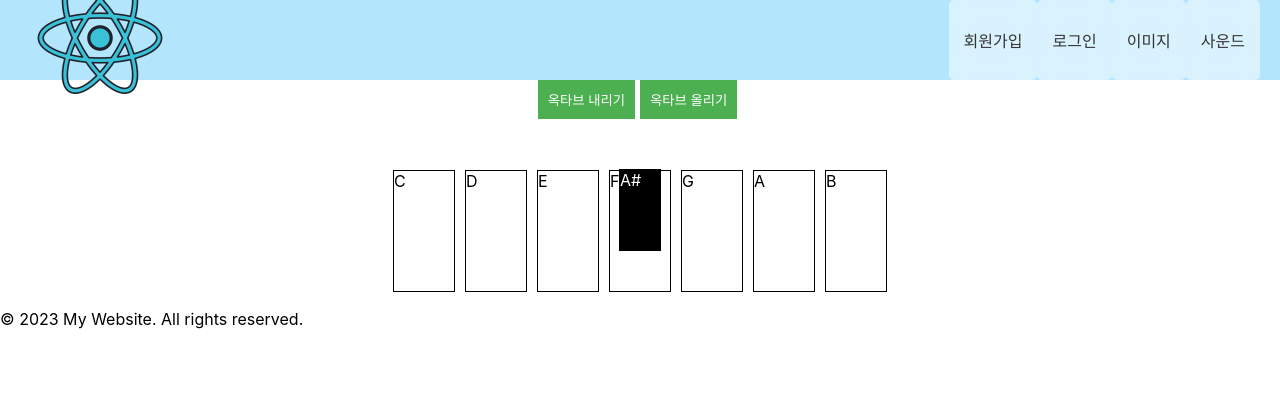
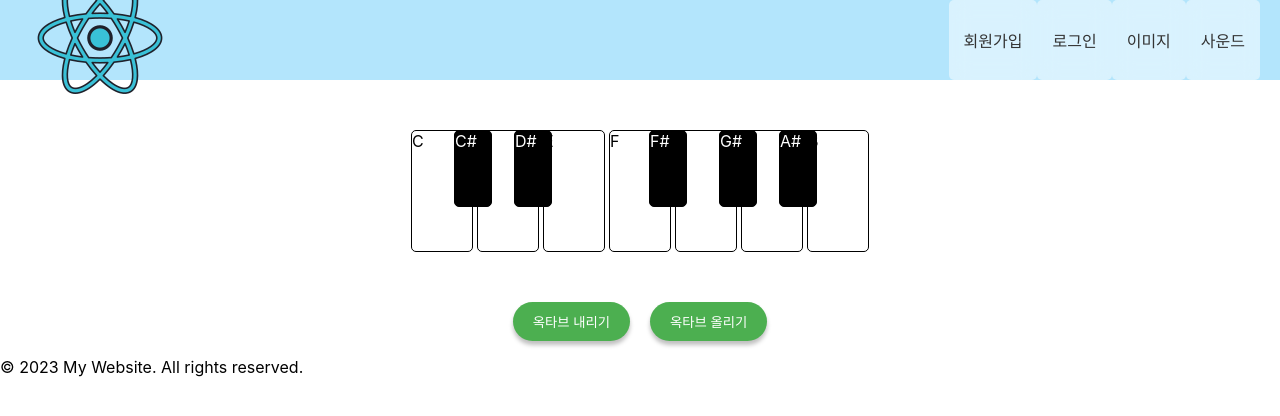
Before and after one commit to Heonamkyu93/refore-front, a React (Create React App) app: page /sound in a window 1280 px wide. Shown: the top 416 px of the page. Built offline with nearby package versions, Linux system fonts and the light colour scheme; no server answers.

Commit message:
오실레이터 음 출력스타일 수정,css수정

```diff
--- a/src/component/sound/Sound.js
+++ b/src/component/sound/Sound.js
@@ -2,36 +2,43 @@ import React, { useRef, useEffect, useState } from 'react';
 import styles from './Sound.module.css'; // CSS 모듈 경로 확인 필요
 
 const Sound = () => {
-    const audioCtx = useRef(null);
+    const audioCtx = useRef(new (window.AudioContext || window.webkitAudioContext)());
     const [octave, setOctave] = useState(4); // 현재 옥타브 상태
     const activeOscillators = useRef({});
-    useEffect(() => {
-        audioCtx.current = new (window.AudioContext || window.webkitAudioContext)();
-    }, []);
 
     const playNote = (frequency, note) => {
         if (!audioCtx.current) return;
 
         if (activeOscillators.current[note]) {
             activeOscillators.current[note].stop();
+            delete activeOscillators.current[note];
         }
 
         const oscillator = audioCtx.current.createOscillator();
         oscillator.frequency.setValueAtTime(frequency * Math.pow(2, octave - 4), audioCtx.current.currentTime);
         oscillator.type = 'sine';
         oscillator.connect(audioCtx.current.destination);
+
         oscillator.start();
-        oscillator.stop(audioCtx.current.currentTime + 1);
-
         activeOscillators.current[note] = oscillator;
+        oscillator.onended = () => {
+            delete activeOscillators.current[note];
+        };
     };
 
-    // 옥타브 변경 함수
+
+
+    const stopNote = (note) => {
+        if (activeOscillators.current[note]) {
+            activeOscillators.current[note].stop();
+            delete activeOscillators.current[note];
+        }
+    };
+
     const changeOctave = (amount) => {
         setOctave(octave + amount);
     };
 
-    // 기본 노트 정보
     const notes = [
         { note: 'C', frequency: 261.63, color: 'white' },
         { note: 'C#', frequency: 277.18, color: 'black' },
@@ -48,19 +55,21 @@ const Sound = () => {
     ];
 
     return (
-        <div>
-            <div className={styles.controls}>
-                <button onClick={() => changeOctave(-1)}>옥타브 내리기</button>
-                <button onClick={() => changeOctave(1)}>옥타브 올리기</button>
-            </div>
+        <div className={styles.pianoContainer}>
             <div className={styles.piano}>
                 {notes.map(({ note, frequency, color }) => (
                     <div key={note}
                         className={`${styles.key} ${color === 'black' ? styles.blackKey : styles.whiteKey}`}
-                        onClick={() => playNote(frequency)}>
+                        onMouseDown={() => playNote(frequency, note)}
+                        onMouseUp={() => stopNote(note)}
+                        onMouseLeave={() => stopNote(note)}>
                         {note}
                     </div>
                 ))}
+            </div>
+            <div className={styles.controls}>
+                <button className={styles.button} onClick={() => changeOctave(-1)}>옥타브 내리기</button>
+                <button className={styles.button} onClick={() => changeOctave(1)}>옥타브 올리기</button>
             </div>
         </div>
     );
--- a/src/component/sound/Sound.module.css
+++ b/src/component/sound/Sound.module.css
@@ -1,55 +1,83 @@
 
-
-  .controls {
-    text-align: center;
-    margin-bottom: 20px;
+  .key {
+    border: 1px solid #000;
+    border-radius: 5px; /* 모서리 둥글게 */
+    margin: 1px; /* 건반 간 간격 */
+    cursor: pointer; /* 클릭 가능한 요소 표시 */
+    user-select: none; /* 텍스트 선택 방지 */
+    transition: background-color 0.3s, transform 0.1s; /* 인터랙션 효과 */
   }
 
   .piano {
     display: flex;
     justify-content: center;
-    position: relative;
-    margin: auto;
-    margin-top: 50px;
+    align-items: center;
+    margin: 50px auto; /* 화면 중앙 정렬 */
+    position: relative; /* 검은 건반 위치 조정을 위한 상대 위치 설정 */
+    width: fit-content; /* 건반들이 차지하는 만큼의 너비 */
   }
 
-  .key {
-    position: relative;
-    height: 120px;
-    width: 60px; /* 하얀 건반 너비 */
-    margin: 1px 5px; /* 건반 간 간격 */
+  .whiteKey {
     background-color: #fff;
     border: 1px solid #000;
-    cursor: pointer;
+    height: 120px;
+    width: 60px; /* 하얀 건반의 너비 */
+    position: relative; /* 상대 위치 */
+    margin: 0 2px; /* 건반 간격 */
+    z-index: 1;
   }
 
   .blackKey {
-    position: absolute;
-    width: 40px; /* 검은 건반 너비 */
-    height: 80px; /* 검은 건반 높이 */
     background-color: #000;
     color: #fff;
+    height: 75px; /* 검은 건반의 높이, 하얀 건반보다 짧게 */
+    width: 36px; /* 검은 건반의 너비 */
+    position: absolute; /* 절대 위치 */
     margin: 0;
     top: 0;
-    left: 50%; /* 기본 위치를 하얀 건반의 중앙으로 설정 */
-    transform: translateX(-50%); /* X축 기준으로 -50% 이동하여 중앙 정렬 */
     z-index: 2;
   }
 
-  .whiteKey {
-    z-index: 1;
-    background-color: #fff;
+  /* 검은 건반 위치 조정 */
+.blackKey:nth-child(2) { left: 45px; } /* C와 D 사이 */
+.blackKey:nth-child(4) { left: 105px; } /* D와 E 사이 */
+.blackKey:nth-child(7) { left: 240px; } /* F와 G 사이, 조정된 값 */
+.blackKey:nth-child(9) { left: 310px; } /* G와 A 사이, 조정된 값 */
+.blackKey:nth-child(11) { left: 370px; } /* A와 B 사이, 조정된 값 */
+
+
+  .key:active {
+    transform: scale(0.98); /* 클릭 시 약간 축소 */
+    background-color: #ddd; /* 클릭 시 배경색 변경 */
   }
 
-  .controls button {
-    padding: 10px;
-    margin-right: 5px;
-    background-color: #4CAF50;
-    color: white;
-    border: none;
-    cursor: pointer;
+  .blackKey:active {
+    background-color: #444; /* 클릭 시 검은 건반 배경색 변경 */
+  }
+  .controls {
+    display: flex;
+    justify-content: center; /* 버튼들을 가운데 정렬 */
+    align-items: center;
+    margin-top: 20px; /* 건반과의 간격 */
   }
 
-  .controls button:hover {
-    background-color: #45a049;
+  .button {
+    background-color: #4CAF50; /* 버튼 배경 색상 */
+    color: white; /* 버튼 내 텍스트 색상 */
+    padding: 10px 20px; /* 버튼 패딩 */
+    border: none; /* 테두리 제거 */
+    border-radius: 20px; /* 버튼 모서리 둥글게 */
+    cursor: pointer; /* 클릭 가능 표시 */
+    margin: 0 10px; /* 버튼 간 간격 */
+    box-shadow: 0px 4px 4px rgba(0, 0, 0, 0.25); /* 그림자 효과 */
+    transition: transform 0.3s ease; /* 클릭 효과 */
   }
+
+  .button:hover {
+    transform: translateY(-2px); /* 마우스 오버시 버튼이 살짝 올라가는 효과 */
+    background-color: #367C2B; /* 마우스 오버시 배경 색상 변경 */
+  }
+
+  .button:active {
+    transform: translateY(1px); /* 클릭시 버튼이 살짝 내려가는 효과 */
+  }
```
